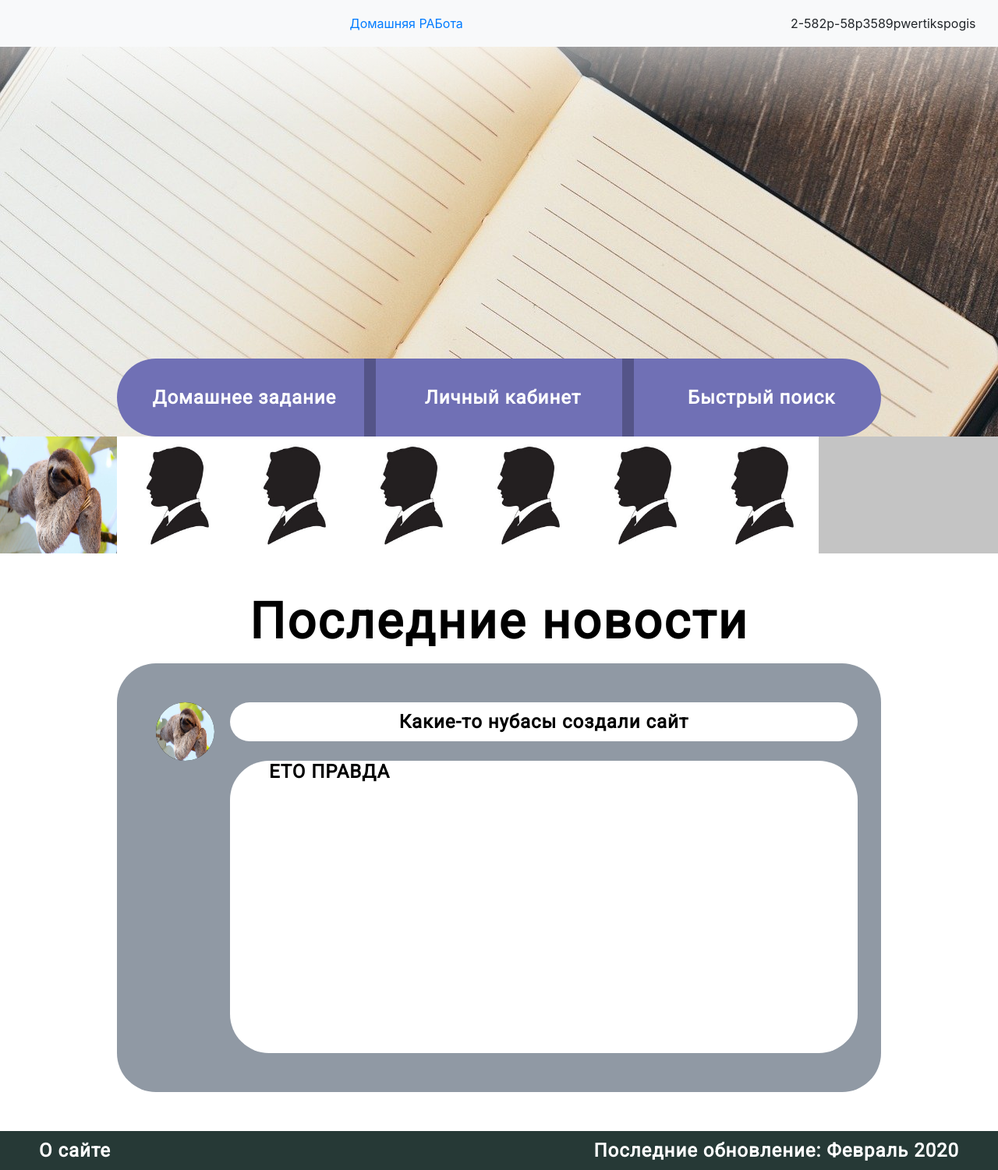
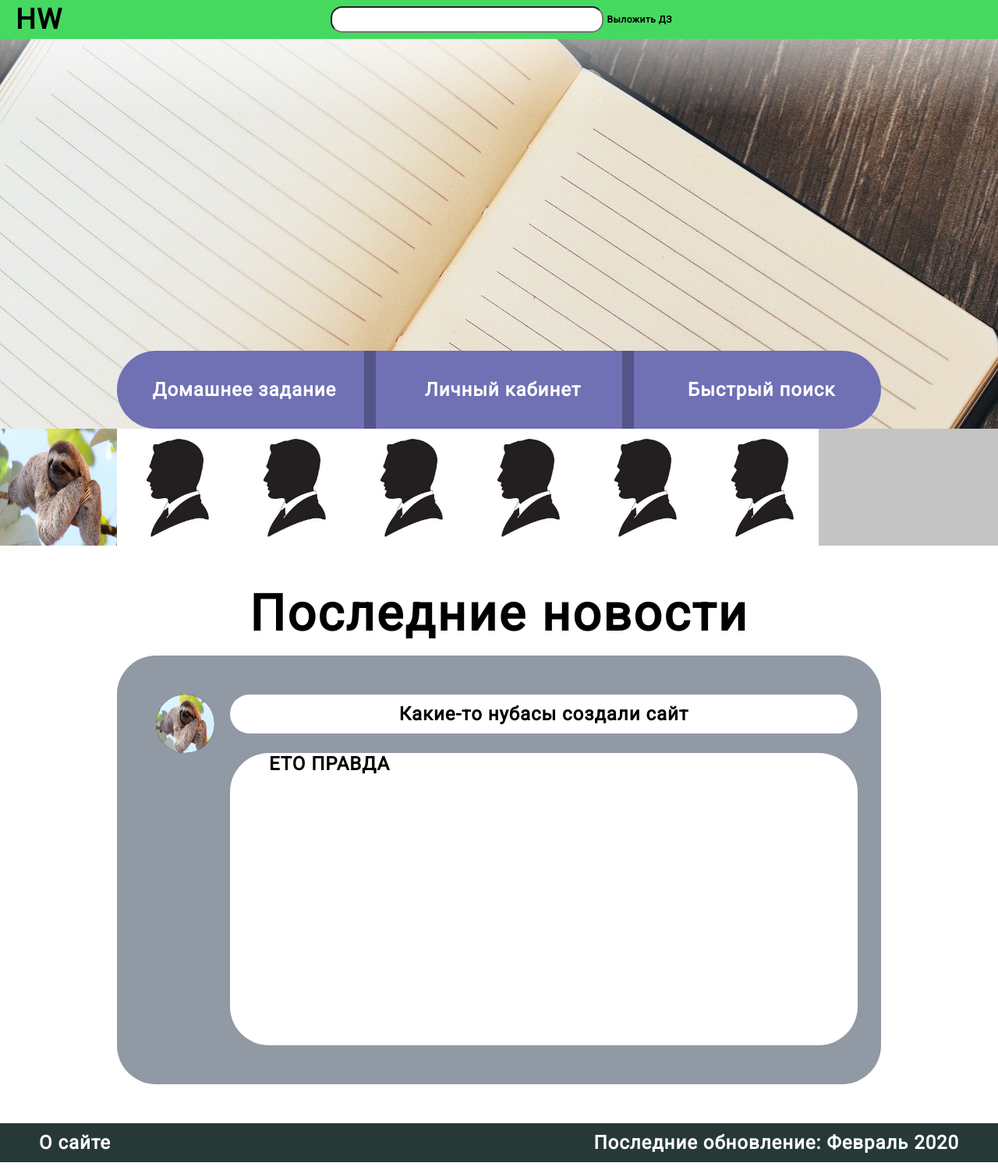
Before and after one commit to Fullfix/HWHub, a Django app: page / in a window 1280 px wide. Shown: the whole page at 78% size. Run offline with Django 3.2, Linux system fonts and the light colour scheme; data comes from the database, SQL or seed files in the repository; both versions use the stored data as it was after the commit; data that the repository does not hold is empty; some libraries are stand-ins or nearby versions.

Commit message:
NavBar Nearly Done

```diff
--- a/src/static/styles/main.css
+++ b/src/static/styles/main.css
@@ -110,7 +110,7 @@
     text-align: center;
     letter-spacing: 0.04em;
 
-    color: #FFFFFF!important;
+    color: #FFFFFF;
 
 }
 .header_button_area_button_HW_Link {
@@ -221,3 +221,6 @@
     grid-gap: 10px;
     grid-auto-rows: auto;
 }
+.autocomplete-active{
+    background: #9099A4;
+}
--- a/src/static/styles/style_nav.css
+++ b/src/static/styles/style_nav.css
@@ -1,22 +1,48 @@
-.profile p {
-	float: right;
-	margin-top:auto;
-	margin-bottom:auto;
+.navbarr {
+	height: 50px;
+	position: sticky;
+	top: 0px;
+	z-index: 100000;
+	background: #46D960;
+	padding: 0px!important;
 }
+.navbar_grid{
+	height: 50px;
+	width: 100%;
+	display: grid;
+	grid-template-columns: 1fr calc(350px + 83px + 50px) 1fr;
+	position: absolute;
+}
+.navbar_FastSearch{
+	border-radius: 15px;
+	color: black!important;
+	margin-left: 25px;
+	width: 350px;
+	height: 34px;
+	margin-top: 8px;
+}
+.navbar_Upload{
+	margin-top: 18px;
+	position: absolute;
+	margin-left: 5px;
+}
+.navbar_grid_logo_logo {
+	position: absolute;
+	font-size: 36px!important;
+	line-height: 42px!important;
+	margin-top: 4px;
+	margin-left: 20px;
+	color: black!important;
+}
+.usual {
+	font-family: Roboto;
+	font-style: normal;
+	font-weight: 900;
+	font-size: 24px;
+	line-height: 28px;
+	text-align: center;
+	letter-spacing: 0.04em;
 
-.profile img {
-	margin-top:auto;
-	margin-bottom:auto;
+	color: #FFFFFF;
+
 }
-
-.profile {
-	display: flex;
-	justify-content: center;
-	position: relative;
-	right: 1%;
-	height: 60px;
-}
-
-.hw-link {
-    text-align: center;
-}
--- a/src/templates/main.html
+++ b/src/templates/main.html
@@ -4,7 +4,7 @@
 {% block title %}{{class}} Главная страница {% endblock %}
 
 {% block link %}
-<link href="{% static 'styles/main.css' %}?version=29" rel="stylesheet">
+<link href="{% static 'styles/main.css' %}?version=30" rel="stylesheet">
 <meta http-equiv="Content-Type" content="text/html; charset=utf-8">
 {% endblock %}
 
--- a/src/templates/navbar.html
+++ b/src/templates/navbar.html
@@ -5,28 +5,26 @@
 	<meta charset="UTF-8">
 	<title>{% block title %} header {% endblock %}</title>
 	<link rel="stylesheet" href="https://stackpath.bootstrapcdn.com/bootstrap/4.3.1/css/bootstrap.min.css" integrity="sha384-ggOyR0iXCbMQv3Xipma34MD+dH/1fQ784/j6cY/iJTQUOhcWr7x9JvoRxT2MZw1T" crossorigin="anonymous">
-	<link href="{% static 'styles/style_nav.css' %}?version=3" rel="stylesheet">
+	<link href="{% static 'styles/style_nav.css' %}?version=7" rel="stylesheet">
 	<script type="text/javascript" src="http://code.jquery.com/jquery-1.7.1.min.js"></script>
 	<link href="https://fonts.googleapis.com/css?family=Roboto&display=swap" rel="stylesheet">
 	{% block link %} {% endblock %}
 	{% block script %} {% endblock %}
 </head>
 <body>
-	<div style="height: 60px; position: sticky; top: 0px; z-index: 100000">
-		<nav style="height: 60px" class="navbar navbar-expand-lg navbar-light bg-light">
-			<p style="margin-left: auto; margin-right: auto;margin-top: auto; margin-bottom: auto;" align="center"><a class="hw-link"  href="#">Домашняя РАБота</a></p>
+	<div class="navbarr">
+		<div class="navbar_grid">
+			<div class="navbar_grid_logo">
+				<a class="navbar_grid_logo_logo usual" href="/">HW</a>
+			</div>
+			<div class="navbar_grid_HW" style="">
+				<input type="text" class="navbar_FastSearch usual">
+				<a href="#" class="navbar_Upload usual" style="color: black!important; font-size: 12px; line-height: 14px;">Выложить ДЗ</a>
+			</div>
+			<div class="navbar_grid_Profile">
 
-			<div class="profile">
-				{% if user.is_authenticated %}
-				<p style="">
-					<a class="nav-link" href="{% url 'profile' id_=user.id %}">{{user.username}}</a>
-				</p>
-				<img src="{{profile.photo.url}}" alt="Блять не загузилось!!!" width="50px" height="50px">
-				{% else %}
-				<p>2-582p-58p3589pwertikspogis</p>
-				{% endif %}
 			</div>
-		</nav>
+		</div>
 	</div>
 	{% block content %}
 	{% endblock %}
```
Also changed, not shown: src/db.sqlite3.
